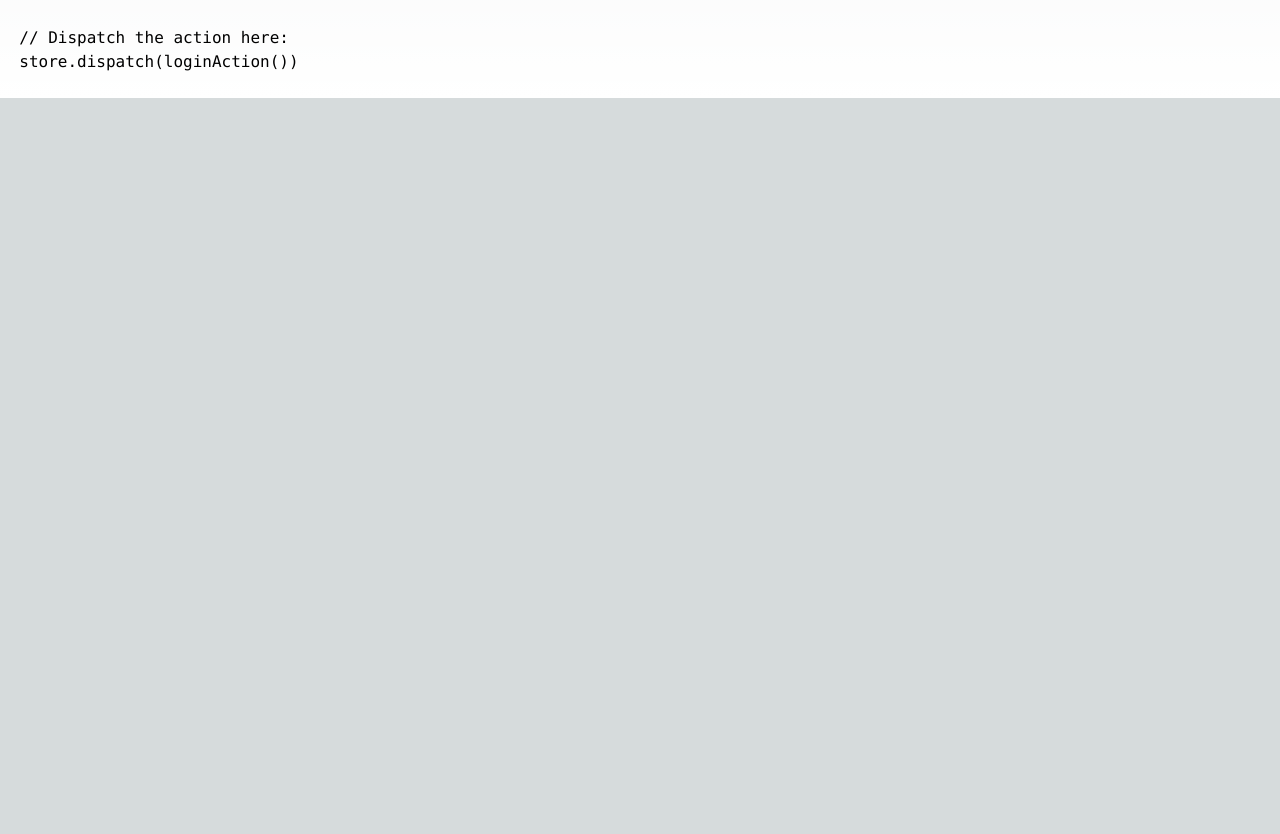
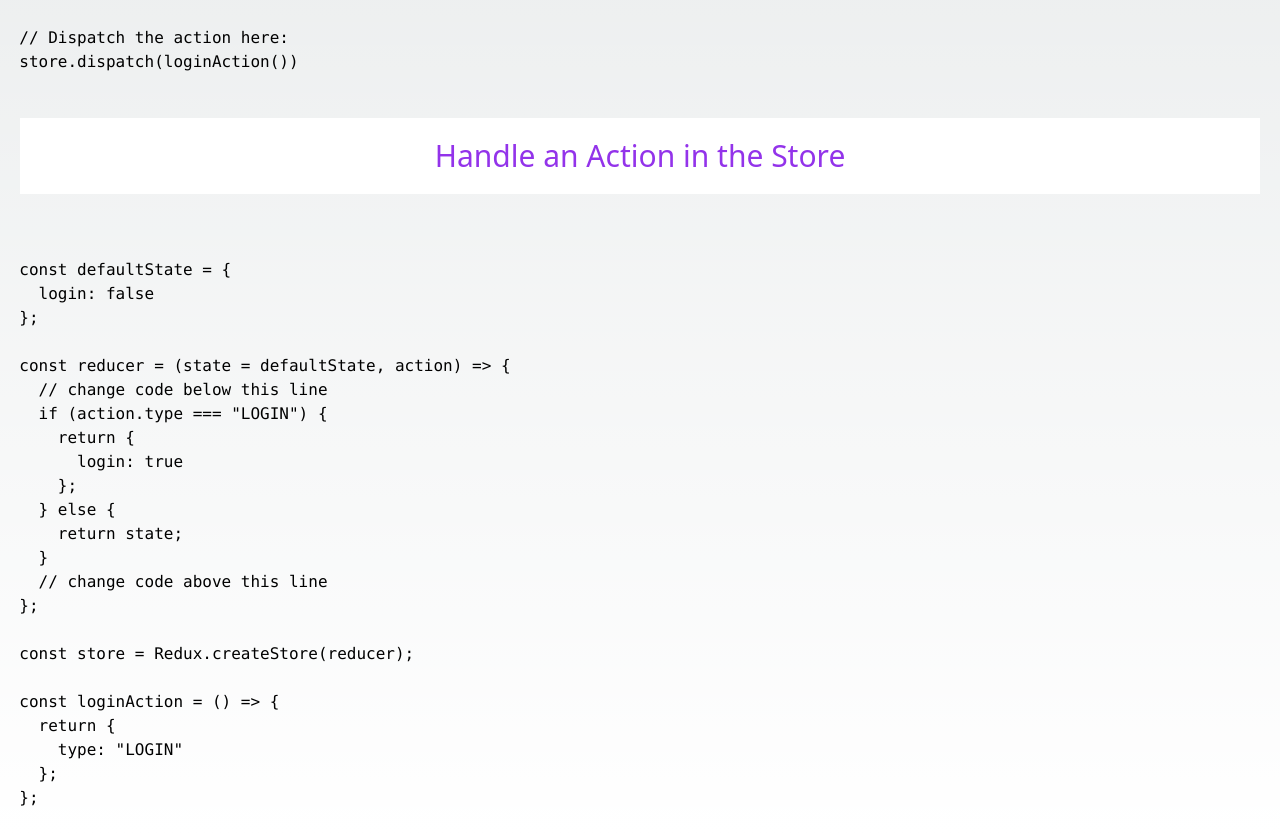
Before and after one commit to ragulpalanisamy/fcc_projects_euler, a Next.js app: page /Pro-5/Redux_store in a window 1280 px wide. Shown: the part 1126-1960 px from the top of the page. Before the commit the page ends 1224 px from the top, so only its background shows below. Built offline with nearby package versions, Linux system fonts and the light colour scheme.

Commit message:
feat: :sparkles: Added the redux Handle an Action in the Store

```diff
--- a/src/pages/Pro-5/Redux_store.tsx
+++ b/src/pages/Pro-5/Redux_store.tsx
@@ -39,6 +39,32 @@ export default function Redux_store() {
   // Dispatch the action here:
   store.dispatch(loginAction())
   `;
+
+  const codesnippet3 = `
+  const defaultState = {
+    login: false
+  };
+
+  const reducer = (state = defaultState, action) => {
+    // change code below this line
+    if (action.type === "LOGIN") {
+      return {
+        login: true
+      };
+    } else {
+      return state;
+    }
+    // change code above this line
+  };
+
+  const store = Redux.createStore(reducer);
+
+  const loginAction = () => {
+    return {
+      type: "LOGIN"
+    };
+  };
+  `;
   return (
     <div>
         <DesignTypeScript />
@@ -69,6 +95,16 @@ export default function Redux_store() {
             {codesnippet2}
           </code>
        </pre>
+
+       <h1>
+       Handle an Action in the Store
+       </h1>
+
+       <pre>
+          <code>
+              {codesnippet3}
+          </code>
+       </pre>
     </div>
   )
 }
```
